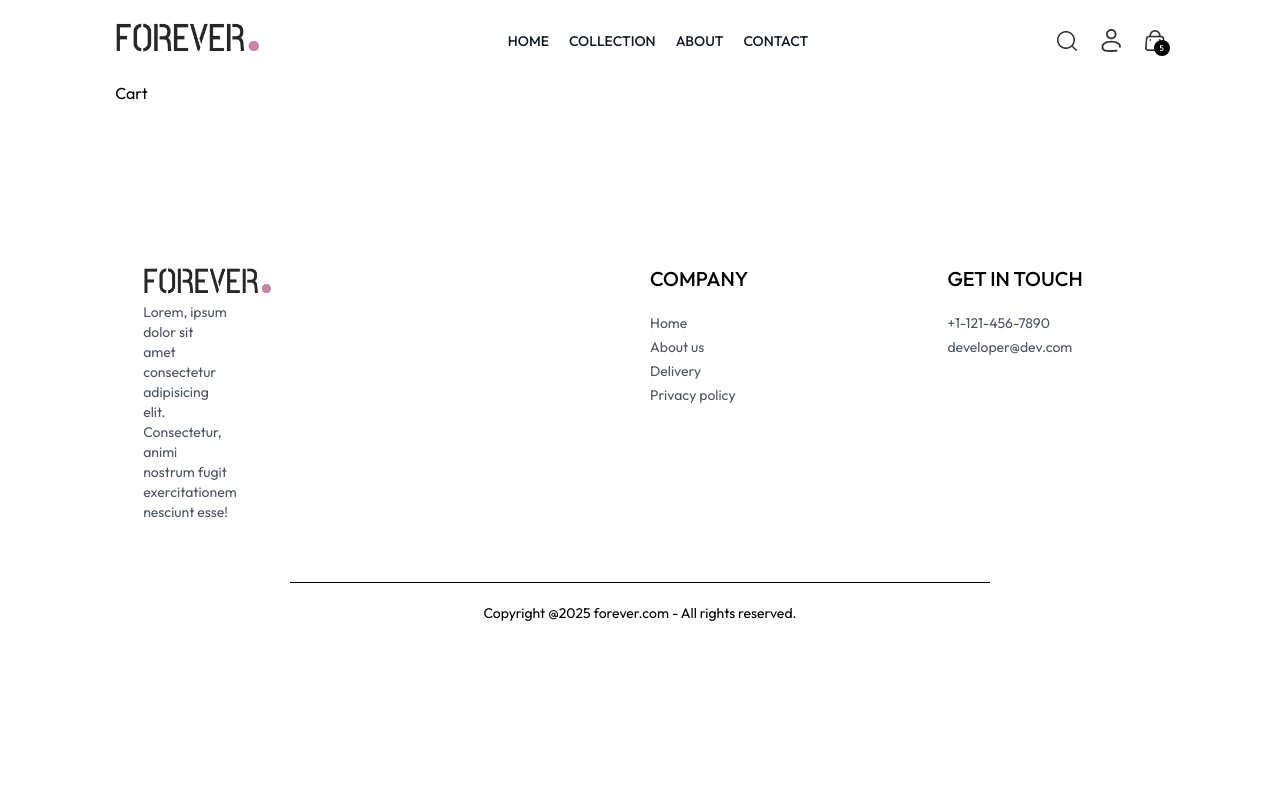
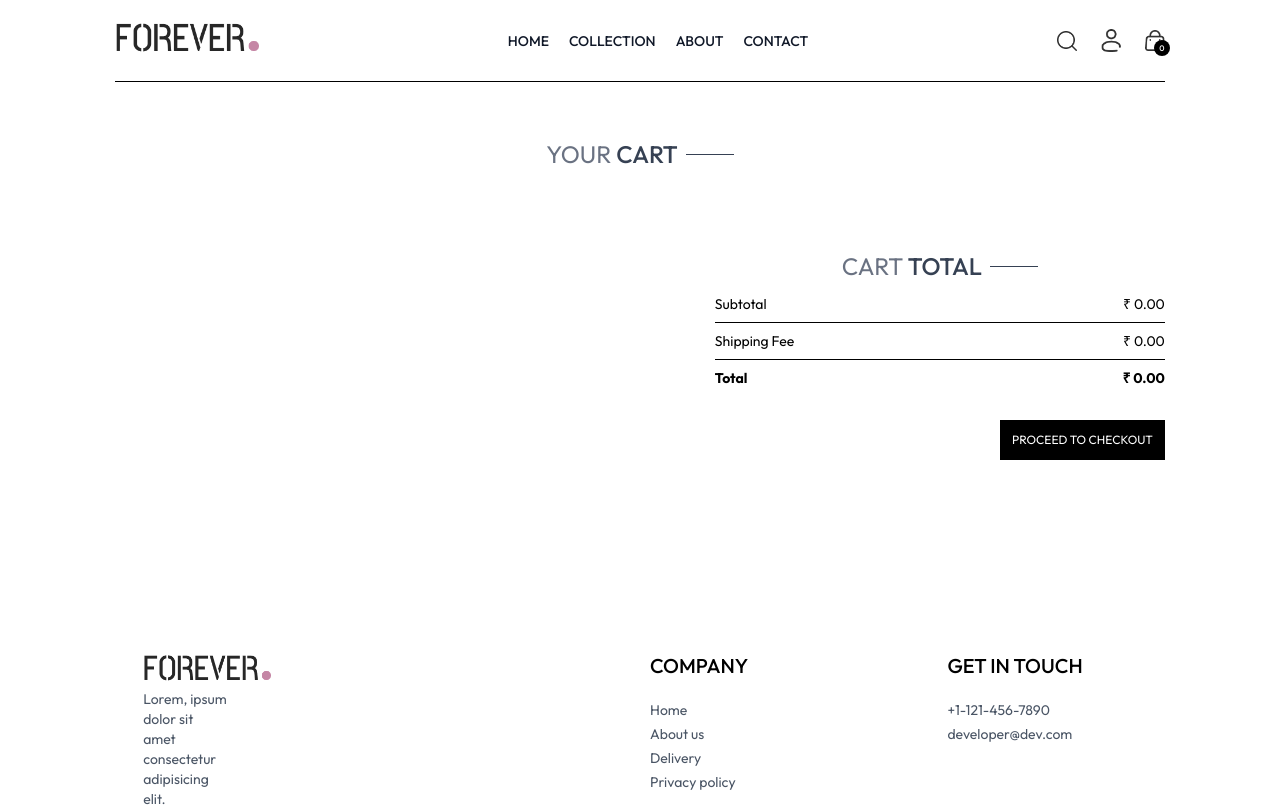
Before and after one commit to Vikashh78/E-Commerce, a React (Vite) app in the folder frontend/: page /cart in a window 1280 px wide. Shown: the top 807 px of the page. Built offline with nearby package versions, Linux system fonts and the light colour scheme.

Commit message:
Add cart functionality; implement addToCart, getCartCount, and CartTotal components

```diff
--- a/frontend/src/App.jsx
+++ b/frontend/src/App.jsx
@@ -12,10 +12,12 @@
 import Navbar from './components/Navbar'
 import Footer from './components/Footer'
 import SearchBar from './components/SearchBar'
+import { ToastContainer, toast } from 'react-toastify'
 
 const App = () => {
   return (
     <div className='px-4 sm:px-[5vw] md:px-[7vw] lg:px-[9vw]'>
+      <ToastContainer />
 
       <Navbar />
       <SearchBar />
--- /dev/null
+++ b/frontend/src/components/CartTotal.jsx
@@ -0,0 +1,36 @@
+import React, { useContext } from 'react'
+import { ShopContext } from '../context/ShopContext'
+import Title from './Title';
+
+
+const CartTotal = () => {
+
+    const { currency, delivery_fee, getCartAmount } = useContext(ShopContext);
+
+  return (
+    <div className='w-full'>
+        <div className='text-2xl'>
+            <Title text1={'CART'} text2={'TOTAL'}/>
+        </div>
+
+        <div className='flex flex-col gap-2 mt-2 text-sm'>
+            <div className='flex justify-between'>
+                <p>Subtotal</p>
+                <p>{currency} {getCartAmount() === 0 ? 0 : getCartAmount()}.00</p>
+            </div>
+            <hr />
+            <div className='flex justify-between'>
+                <p>Shipping Fee</p>
+                <p>{currency} {getCartAmount() === 0 ? 0 : delivery_fee}.00</p>
+            </div>
+            <hr />
+            <div className='flex justify-between'>
+                <b>Total</b>
+                <b>{currency} {getCartAmount() === 0 ? 0 : getCartAmount() + delivery_fee}.00</b>
+            </div>
+        </div>
+    </div>
+  )
+}
+
+export default CartTotal
--- a/frontend/src/components/Navbar.jsx
+++ b/frontend/src/components/Navbar.jsx
@@ -6,7 +6,7 @@
 const Navbar = () => {
 
   const [visible, setVisible] = useState(false)
-  const {setShowSearch} = useContext(ShopContext)
+  const {setShowSearch, getCartCount} = useContext(ShopContext)
 
   return (
     <div className='flex items-center justify-between py-5 font-medium'>
@@ -53,7 +53,7 @@
 
           <Link to="/cart" className='relative'>
             <img src={assets.cart_icon} alt="" className='w-5 min-w-5'/>
-            <p className='absolute -right-1.25 -bottom-1.25 w-4 text-center leading-4 bg-black text-white aspect-square rounded-full text-[8px]'>5</p>
+            <p className='absolute -right-1.25 -bottom-1.25 w-4 text-center leading-4 bg-black text-white aspect-square rounded-full text-[8px]'>{getCartCount()}</p>
           </Link>
 
           {/* for mobile phones */}
--- a/frontend/src/context/ShopContext.jsx
+++ b/frontend/src/context/ShopContext.jsx
@@ -1,5 +1,6 @@
-import { createContext, useState } from "react";
-import { products } from '../assets/assets'
+import { createContext, useEffect, useState } from "react";
+import { products } from '../assets/assets';
+import { toast } from 'react-toastify';
 
 // we usaully creates these context file to use these values in anywhere
 export const ShopContext = createContext();
@@ -10,6 +11,74 @@
     const delivery_fee = 40;
     const [search, setSearch] = useState('');
     const [showSearch, setShowSearch] = useState(false);
+    const [cartItems, setCartItems] = useState({});
+
+
+    const addToCart = async (itemId, size) => {
+        if (!size) {
+            toast.error('Select Product Size')
+            return
+        }
+
+        let cartData = structuredClone(cartItems) //create a copy
+
+        if (cartData[itemId]) {
+            if (cartData[itemId][size]) {
+                cartData[itemId][size] += 1;
+            }
+            else {
+                cartData[itemId][size] = 1;
+            }
+        }
+        else {
+            cartData[itemId] = {};
+            cartData[itemId][size] = 1;
+        }
+        setCartItems(cartData);
+        toast.success('Item Added to Cart')
+    }
+
+    const getCartCount = () => {
+        let totalCount = 0
+        for(const items in cartItems) {
+            for(const item in cartItems[items]) {
+                try {
+                    if (cartItems[items][item] > 0) {
+                        totalCount += cartItems[items][item]
+                    }
+                } catch (error) {
+
+                }
+            }
+        }
+        return totalCount
+    }
+
+    const updateQuantity = async (itemId, size, quantity) => {
+        let cartData = structuredClone(cartItems);
+
+        cartData[itemId][size] = quantity;
+
+        setCartItems(cartData);
+    }
+
+    const getCartAmount = () => {
+        let totalAmount = 0;
+        for(const items in cartItems) {
+            let itemInfo = products.find((product) => product._id === items);
+            for(const item in cartItems[items]) {
+                try {
+                    if (cartItems[items][item] > 0) {
+                        totalAmount += itemInfo.price * cartItems[items][item]
+                    }
+                } catch (error) {
+
+                }
+            }
+        }
+        return totalAmount;
+    }
+
 
     const value = {
         currency,
@@ -18,7 +87,12 @@
         search,
         showSearch,
         setSearch,
-        setShowSearch
+        setShowSearch,
+        cartItems,
+        addToCart,
+        getCartCount,
+        updateQuantity,
+        getCartAmount
     }
 
     return (
--- a/frontend/src/pages/Cart.jsx
+++ b/frontend/src/pages/Cart.jsx
@@ -1,8 +1,78 @@
-import React from 'react'
+import React, { useContext, useEffect, useState } from 'react'
+import { ShopContext } from '../context/ShopContext'
+import Title from '../components/Title';
+import { assets } from '../assets/assets';
+import CartTotal from '../components/CartTotal';
+import { useNavigate } from 'react-router-dom';
 
 const Cart = () => {
+
+  const {currency, cartItems, products, updateQuantity} = useContext(ShopContext);
+  const [cartData, setCartData] = useState([])
+
+  const navigate = useNavigate();
+
+  useEffect(() => {
+    const tempData = [];
+    for(const items in cartItems) {
+      for(const item in cartItems[items]) {
+        if (cartItems[items][item] > 0) {
+          tempData.push({
+            _id: items,
+            size: item,
+            quantity: cartItems[items][item]
+          })
+        }
+      }
+    }
+    setCartData(tempData)
+
+  }, [cartItems])
+
   return (
-    <div>Cart</div>
+    <div className='border-t pt-14'>
+      <div className='text-2xl mb-5'>
+        <Title text1={'YOUR'} text2={'CART'}/>
+      </div>
+
+      <div>
+        {
+          cartData.map((item, index) => {
+            const productData = products.find((product) => product._id === item._id);
+            return (
+              <div key={index} className='py-4 border-b text-gray grid grid-cols-[4fr_0.5fr_0.5fr] sm:grid-cols-[4fr_2fr_0.5fr] items-center gap-4'>
+                <div className='flex items-start gap-6'>
+                  <img src={productData.image[0]} alt="" className='w-16 sm:w-20'/>
+                  <div>
+                    <p className='text-sm sm:text-lg font-small'>
+                      {productData.name}
+                    </p>
+                    <div className='flex items-center gap-5 mt-2'>
+                      <p>{currency}{productData.price}</p>
+                      <p className='px-2 sm:px-3 sm:py-1 border-none bg-slate-100'>{item.size}</p>
+                    </div>
+                  </div>
+                </div>
+                <input onChange={(e) => e.target.value === '' || e.target.value === '0' ? null : updateQuantity(item._id, item.size, Number(e.target.value))}
+                type="number" min={1} defaultValue={item.quantity} className='border-none max-w-10 sm:max-w-20 px-1 sm:px-2 py-1'/>
+                <img onClick={() => updateQuantity(item._id, item.size, 0)}
+                src={assets.bin_icon} alt="" className='w-4 mr-4 sm:w-5 cursor-pointer'/>
+              </div>
+            )
+          })
+        }
+      </div>
+      <div className='flex justify-end my-20'>
+        <div className='w-full sm:w-112.5'>
+          <CartTotal />
+
+          <div className='w-full text-end'>
+            <button
+            className='bg-black text-white text-xs my-8 py-3 px-3 cursor-pointer'>PROCEED TO CHECKOUT</button>
+          </div>
+        </div>
+      </div>
+    </div>
   )
 }
 
--- a/frontend/src/pages/Products.jsx
+++ b/frontend/src/pages/Products.jsx
@@ -7,7 +7,7 @@
 const Products = () => {
 
   const {productId} = useParams(); //form url
-  const {products, currency} = useContext(ShopContext)
+  const {products, currency, addToCart} = useContext(ShopContext)
   const [productData, setProductData] = useState(false)
   const [image, setImage] = useState('')
   const [size, setSize] = useState('')
@@ -73,7 +73,8 @@
               </div>
             </div>
 
-            <button className='bg-black text-white px-8 py-3 text-sm active:bg-gray-700 cursor-pointer'>ADD TO CART</button>
+            <button onClick={()=>addToCart(productData._id, size)}
+            className='bg-black text-white px-8 py-3 text-sm active:bg-gray-700 cursor-pointer'>ADD TO CART</button>
             <hr className='mt-8 sm:w-4/5'/>
             <div className='text-sm text-gray-600 mt-5 flex flex-col gap-1'>
                 <p>100% Original product</p>
```
